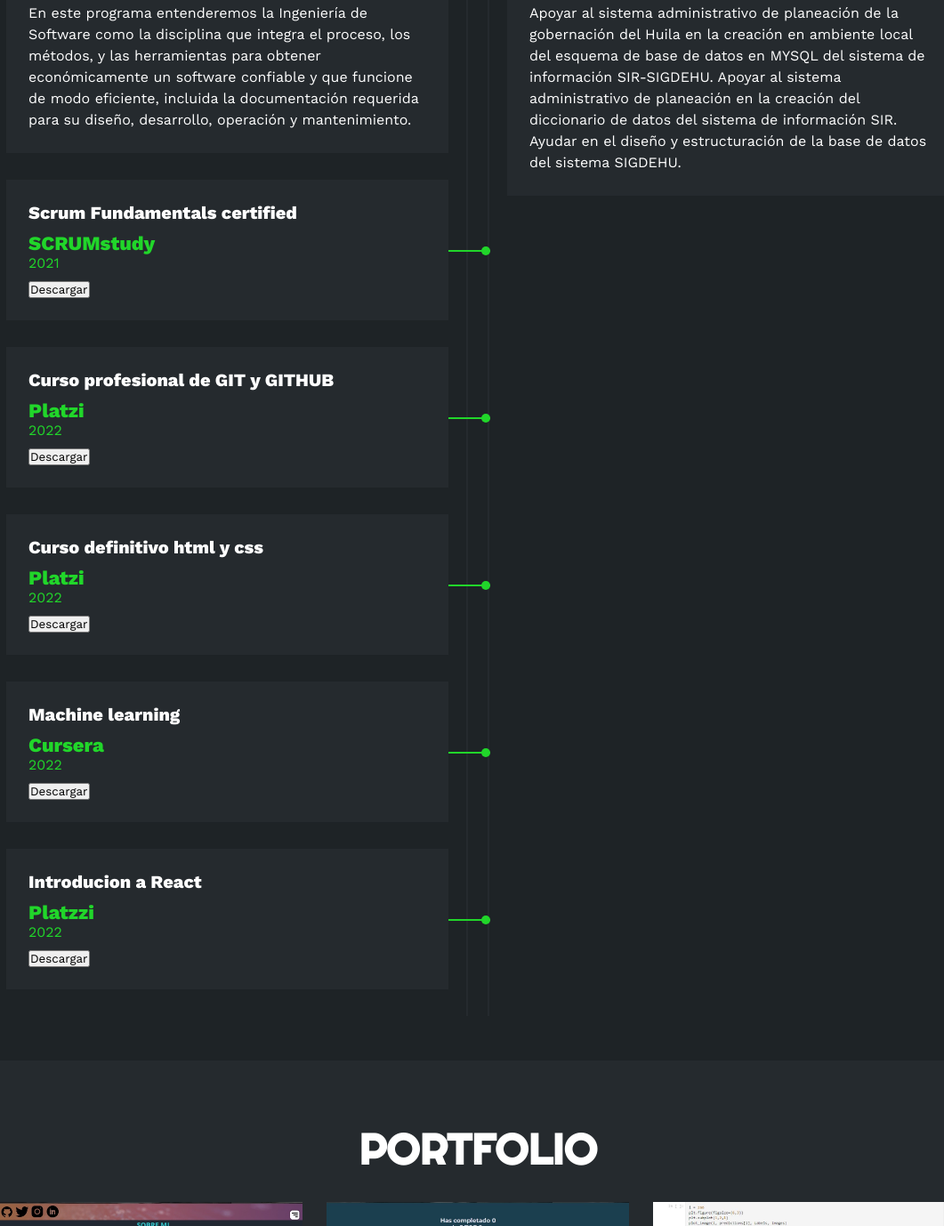
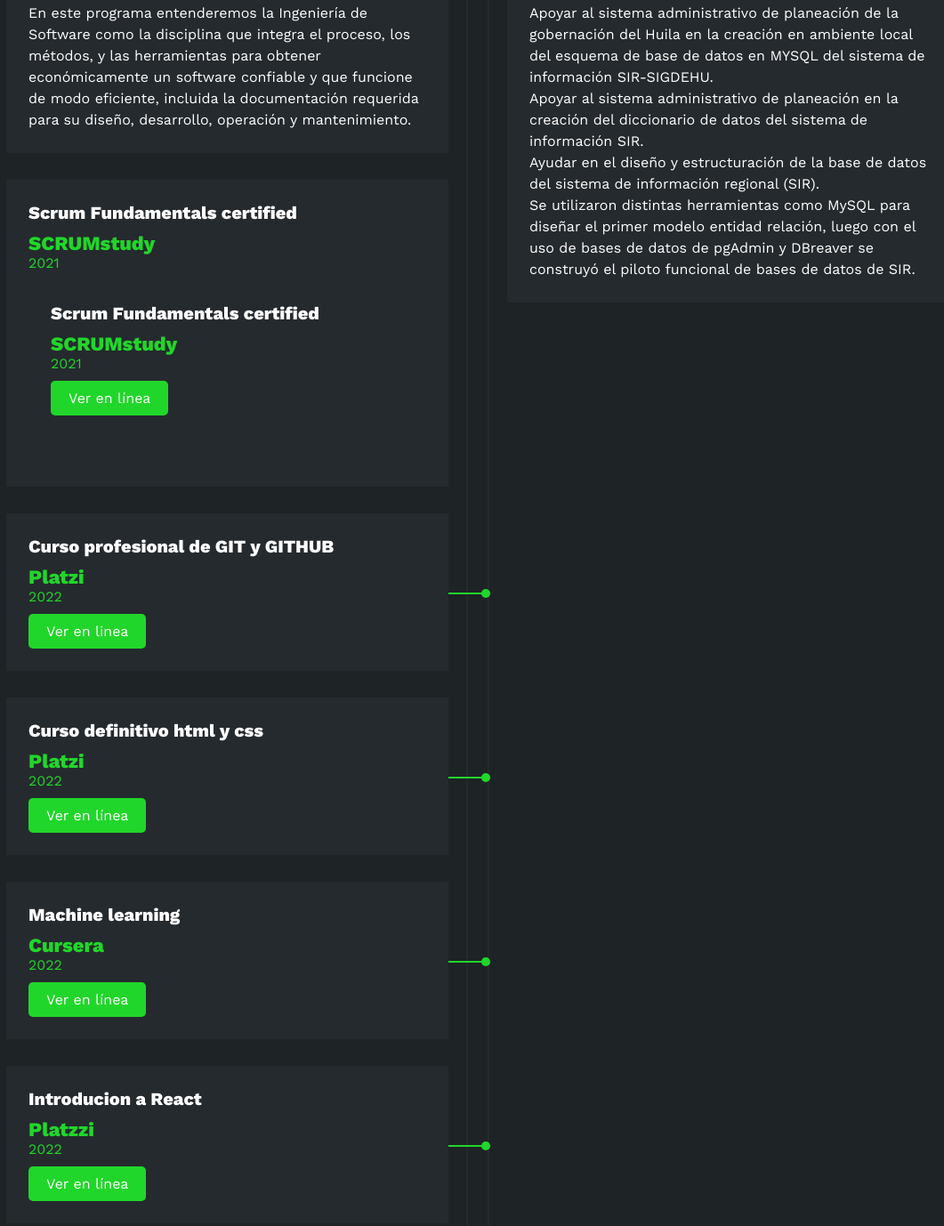
Before and after one commit to Sargo258/portafolio-V2, a plain HTML site: page index.html in a window 1280 px wide. Shown: the part 2078-3456 px from the top of the page at 89% size, without its empty margins (103-1164 px from the left). Drawn offline with nearby package versions, Linux system fonts and the light colour scheme.

Commit message:
se relaizaron cambios en el index y el css

```diff
--- a/estilo.css
+++ b/estilo.css
@@ -195,7 +195,7 @@ html{
     justify-content: center;
     transition: .3s;
 }.sobremi .fila .col .contenedor-intereses .interes:hover{
-    background-color: #1CB698;
+    background-color: #21d62a;
 }
 .sobremi .fila .col .contenedor-intereses .interes i{
     font-size: 30px;
@@ -222,7 +222,7 @@ html{
     left: 0;
     width: 0;
     height: 100%;
-    background-color: #e5ff00;
+    background-color: #21d62a;
     z-index: -1;
     transition: 1s;
 }
@@ -391,11 +391,27 @@ a {
     height: 10px;
     width: 10px;
     border-radius: 50%;
-    background-color: #21d62a;
+    background-color: #0eec15;
     float: left;
     position: relative;
     bottom: 4px;
 }
+.descargar button {
+    background-color: #21d62a; /* Color de fondo */
+    color: white; /* Color del texto */
+    padding: 10px 20px; /* Espaciado interno (arriba/abajo izquierda/derecha) */
+    border: none; /* Sin borde */
+    border-radius: 5px; /* Bordes redondeados */
+    cursor: pointer; /* Cambiar el cursor al pasar por encima */
+    font-size: 16px; /* Tamaño de fuente */
+}
+
+/* Estilos para el botón al pasar el mouse por encima */
+.descargar button:hover {
+    background-color: #45a049; /* Color de fondo al pasar el mouse */
+}
+
+
 /* SECCION PORTFOLIO */
 .portfolio{
     background-color: #252A2E;
--- a/index.html
+++ b/index.html
@@ -150,27 +150,25 @@
                         <h4>Scrum Fundamentals certified</h4>
                         <span class="casa">SCRUMstudy</span>
                         <span class="fecha">2021</span>
+                        <div class="item">
+                        <h4>Scrum Fundamentals certified</h4>
+                        <span class="casa">SCRUMstudy</span>
+                        <span class="fecha">2021</span>
                         <div class="descargar">
-                            <div class="overlay"></div>
-                            <!-- Reemplaza 'ruta_del_archivo' con la URL de tu archivo -->
-                            <a href="pdf/Scrum.pdf" download>
-                              <button>Descargar</button>
+                            <a href="https://drive.google.com/file/d/16wsN_ykYw_B84a52qHZ4eFA7DccyD9E3/view" target="_blank">
+                                <button>Ver en línea</button>
                             </a>
                         </div>
-                        <div class="conectori">
-                            <div class="circuloi"></div>
-                        </div>
+                    </div>
                     </div>
                     <div class="item">
                         <h4>Curso profesional de GIT y GITHUB</h4>
                         <span class="casa">Platzi</span>
                         <span class="fecha">2022</span>
                         <div class="descargar">
-                            <!-- Reemplaza 'ruta_del_archivo' con la URL de tu archivo -->
-                            <a href="pdf/Git-github.pdf" download>
-                              <button>Descargar</button>
+                            <a href="https://drive.google.com/file/d/1Gk8G3Y0HYuyQbSXjbGlyWwFlOrEixOJC/view" target="_blank">
+                              <button>Ver en linea</button>
                             </a>
-                            <div class="overlay"></div>
                         </div>
                         <div class="conectori">
                             <div class="circuloi"></div>
@@ -181,11 +179,9 @@
                         <span class="casa">Platzi</span>
                         <span class="fecha">2022</span>
                         <div class="descargar">
-                            <!-- Reemplaza 'ruta_del_archivo' con la URL de tu archivo -->
-                            <a href="pdf/Html-css.pdf" download>
-                              <button>Descargar</button>
+                            <a href="https://drive.google.com/file/d/1d3JRuzWWHN9P40HcW6twWg8KJIsubRWz/view" target="_blank">
+                              <button>Ver en línea</button>
                             </a>
-                            <div class="overlay"></div>
                         </div>
                         <div class="conectori">
                             <div class="circuloi"></div>
@@ -196,11 +192,9 @@
                         <span class="casa">Cursera</span>
                         <span class="fecha">2022</span>
                         <div class="descargar">
-                            <!-- Reemplaza 'ruta_del_archivo' con la URL de tu archivo -->
-                            <a href="pdf/Maching-learning.pdf" download>
-                              <button>Descargar</button>
+                            <a href="https://drive.google.com/file/d/1tljXydeQfcHxW6aOUiZO6eLUFDyjwRsr/view" target="_blank">
+                              <button>Ver en línea</button>
                             </a>
-                            <div class="overlay"></div>
                         </div>
                         <div class="conectori">
                             <div class="circuloi"></div>
@@ -211,11 +205,9 @@
                         <span class="casa">Platzzi</span>
                         <span class="fecha">2022</span>
                         <div class="descargar">
-                            <!-- Reemplaza 'ruta_del_archivo' con la URL de tu archivo -->
-                            <a href="pdf/React.pdf" download>
-                              <button>Descargar</button>
+                            <a href="https://drive.google.com/file/d/19BDB6Agf9cpewO5BsDzTO6PvVaBC9ksD/view" target="_blank">
+                              <button>Ver en línea</button>
                             </a>
-                            <div class="overlay"></div>
                         </div>
                         <div class="conectori">
                             <div class="circuloi"></div>
@@ -229,9 +221,11 @@
                         <h4>Pasante - Apoyo a la gestión</h4>
                         <span class="casa">Gobernacion del Huila</span>
                         <span class="fecha">2022 - 2023</span>
-                        <p>Apoyar al sistema administrativo de planeación de la gobernación del Huila en la creación en ambiente local del esquema de base de datos en MYSQL del sistema de información SIR-SIGDEHU.
-                            Apoyar al sistema administrativo de planeación en la creación del diccionario de datos del sistema de información SIR.
-                            Ayudar en el diseño y estructuración de la base de datos del sistema SIGDEHU.</p>
+                        <p>Apoyar al sistema administrativo de planeación de la gobernación del Huila en la creación en ambiente local del esquema de base de datos en MYSQL del sistema de información SIR-SIGDEHU.<br>
+                            Apoyar al sistema administrativo de planeación en la creación del diccionario de datos del sistema de información SIR.<br>
+                            Ayudar en el diseño y estructuración de la base de datos del sistema de información regional (SIR).<br>
+                            Se utilizaron distintas herramientas como MySQL para diseñar el primer modelo entidad relación,
+                            luego con el uso de bases de datos de pgAdmin y DBreaver se construyó el piloto funcional de bases de datos de SIR.</p>
                     </div>
                 </div>
             </div>
```
